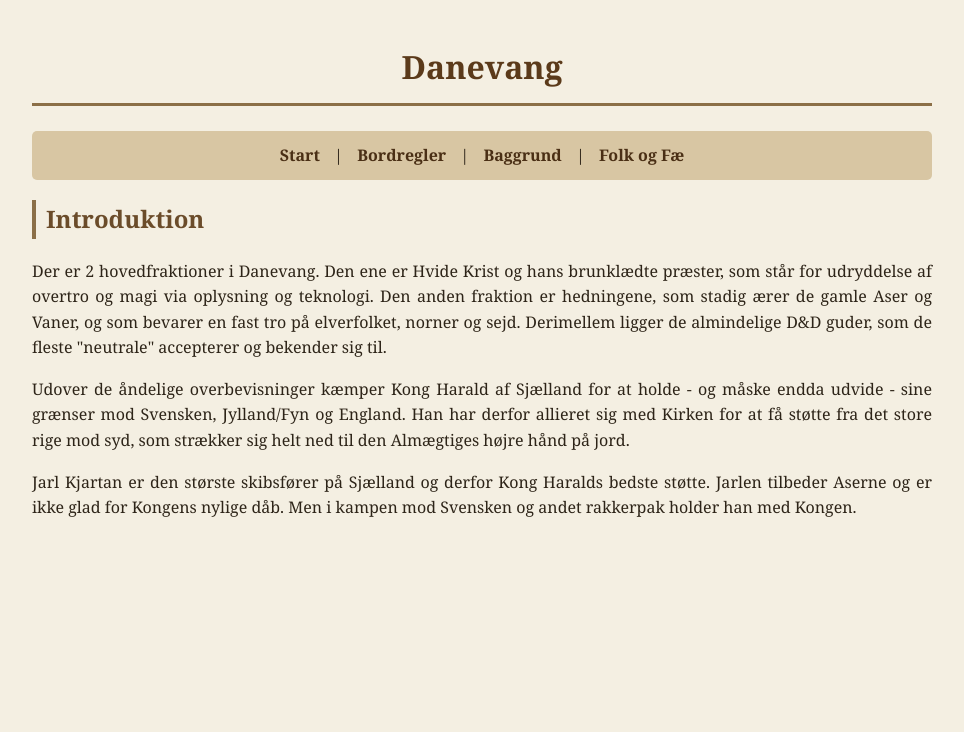
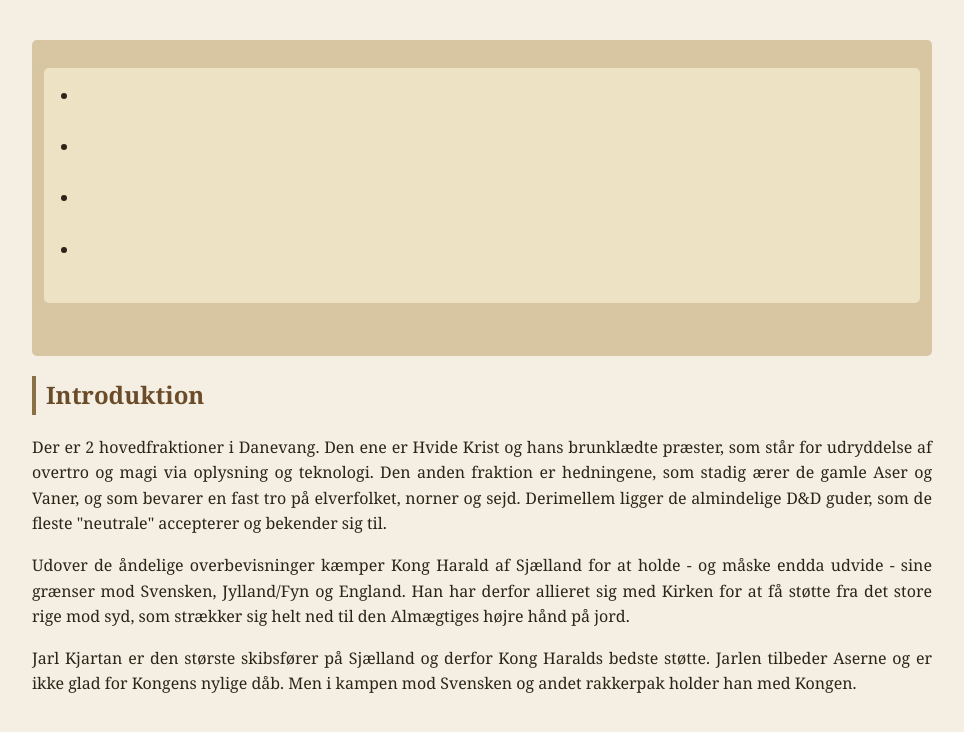
Before and after one commit to Stoffer75/den2side.dk, a Jekyll site: the page built from index.html, in a window 1280 px wide. Shown: the top 732 px of the page, without its empty margins (158-1122 px from the left). Built offline with Jekyll 4.4.1, drawn with Linux system fonts in a browser that asks for light colours.

Commit message:
Refactor navigation to use unordered list format

```diff
--- a/_includes/navigation.html
+++ b/_includes/navigation.html
@@ -1,8 +1,21 @@
-<h1>Danevang</h1>
+<nav>
+    <ul class="main-menu">
 
-<nav>
-        <a href="{{ '/index.html' | relative_url }}">Start</a> |
-        <a href="{{ '/bordregler.html' | relative_url }}">Bordregler</a> |
-        <a href="{{ '/baggrund.html' | relative_url }}">Baggrund</a> |
-        <a href="{{ '/karakterer.html' | relative_url }}">Folk og Fæ</a>
+        <li>
+            <a {{'/index.html' | relative_url }}Start</a>
+        </li>
+
+        <li>
+            <a {{'/bordregler.html' | relative_url }}Bordregler</a>
+        </li>
+
+        <li>
+            <a {{'/baggrund.html' | relative_url }}Baggrund</a>
+        </li>
+
+        <li>
+            <a {{'/karakterer.html' | relative_url }}Folk og Fæ</a>
+        </li>
+
+    </ul>
 </nav>
```
